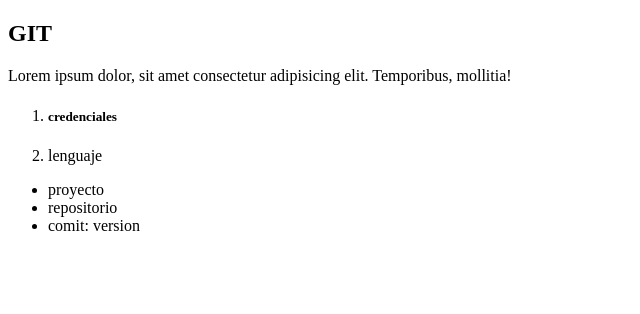
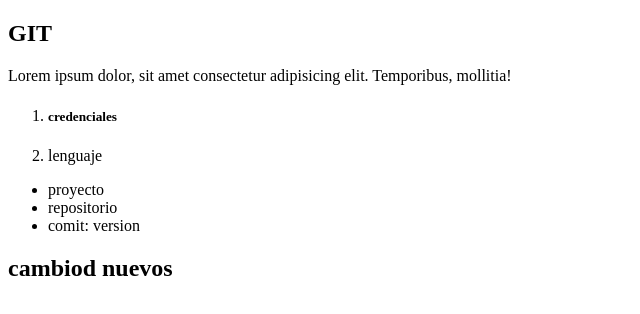
Before and after one commit to BelmeJoa/proyecto-nuevo-git, a plain HTML site: page index.html in a window 1280 px wide. Shown: the whole page, without its empty margins (0-640 px from the left). Drawn offline with Linux system fonts and the light colour scheme.

Commit message:
new data in index

```diff
--- a/index.html
+++ b/index.html
@@ -19,5 +19,6 @@
         <li>repositorio</li>
         <li>comit: version</li>
     </ul>
+    <h2>cambiod nuevos</h2>
 </body>
 </html>
```
